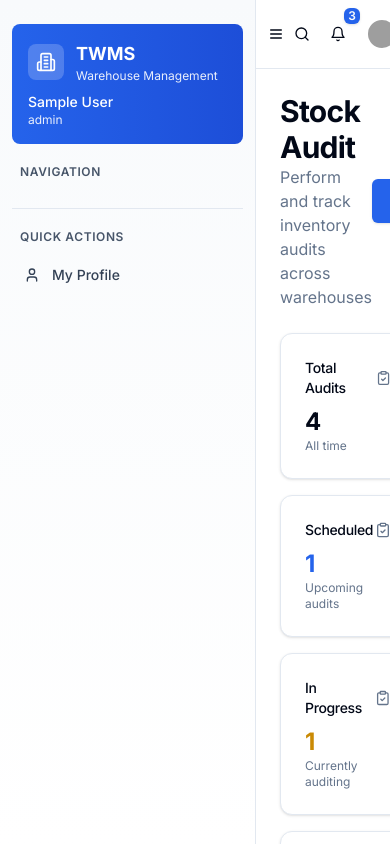
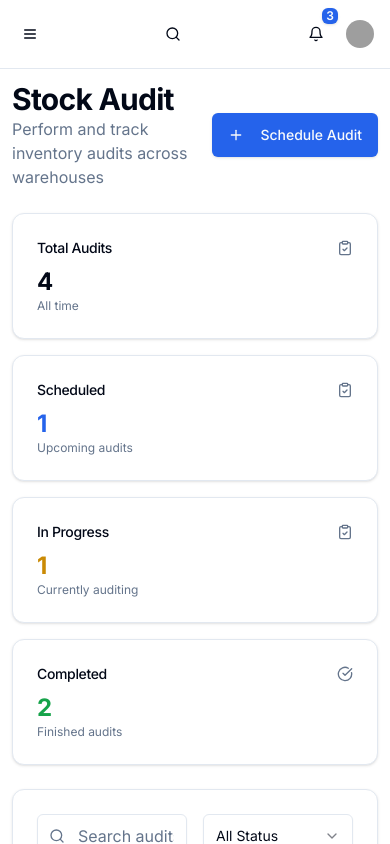
Before and after one commit to abeelgetahun/Tele-WMS, a Next.js app: page /audit in a window 390 px wide. Built offline with nearby package versions, Linux system fonts and the light colour scheme; sample sign-in values are in the browser's storage; grey boxes are pictures that could not be loaded.

Commit message:
feat: implement mobile sidebar functionality with overlay and toggle state

```diff
--- a/components/layout/main-layout.tsx
+++ b/components/layout/main-layout.tsx
@@ -6,7 +6,7 @@ import { useAuth } from "@/context/auth-context"
 import { Sidebar } from "./sidebar"
 import { Header } from "./header"
 import { redirect } from "next/navigation"
-import { useEffect } from "react"
+import { useEffect, useState } from "react"
 
 interface MainLayoutProps {
   children: React.ReactNode
@@ -14,6 +14,7 @@ interface MainLayoutProps {
 
 export function MainLayout({ children }: MainLayoutProps) {
   const { user, loading } = useAuth()
+  const [sidebarOpen, setSidebarOpen] = useState(false)
 
   useEffect(() => {
     if (!loading && !user) {
@@ -35,10 +36,26 @@ export function MainLayout({ children }: MainLayoutProps) {
 
   return (
     <div className="flex h-screen bg-background">
-      <Sidebar />
-      <div className="flex-1 flex flex-col overflow-hidden">
-        <Header />
-        <main className="flex-1 overflow-auto p-6">{children}</main>
+      {/* Mobile sidebar overlay */}
+      {sidebarOpen && (
+        <div
+          className="fixed inset-0 z-40 bg-black bg-opacity-50 lg:hidden"
+          onClick={() => setSidebarOpen(false)}
+        />
+      )}
+
+      {/* Sidebar */}
+      <div className={`
+        fixed inset-y-0 left-0 z-50 w-64 transform transition-transform duration-300 ease-in-out lg:translate-x-0 lg:static lg:inset-0
+        ${sidebarOpen ? 'translate-x-0' : '-translate-x-full'}
+      `}>
+        <Sidebar onClose={() => setSidebarOpen(false)} />
+      </div>
+
+      {/* Main content */}
+      <div className="flex-1 flex flex-col overflow-hidden lg:ml-0">
+        <Header onMenuClick={() => setSidebarOpen(true)} />
+        <main className="flex-1 overflow-auto p-3 sm:p-4 lg:p-6">{children}</main>
       </div>
     </div>
   )
```
